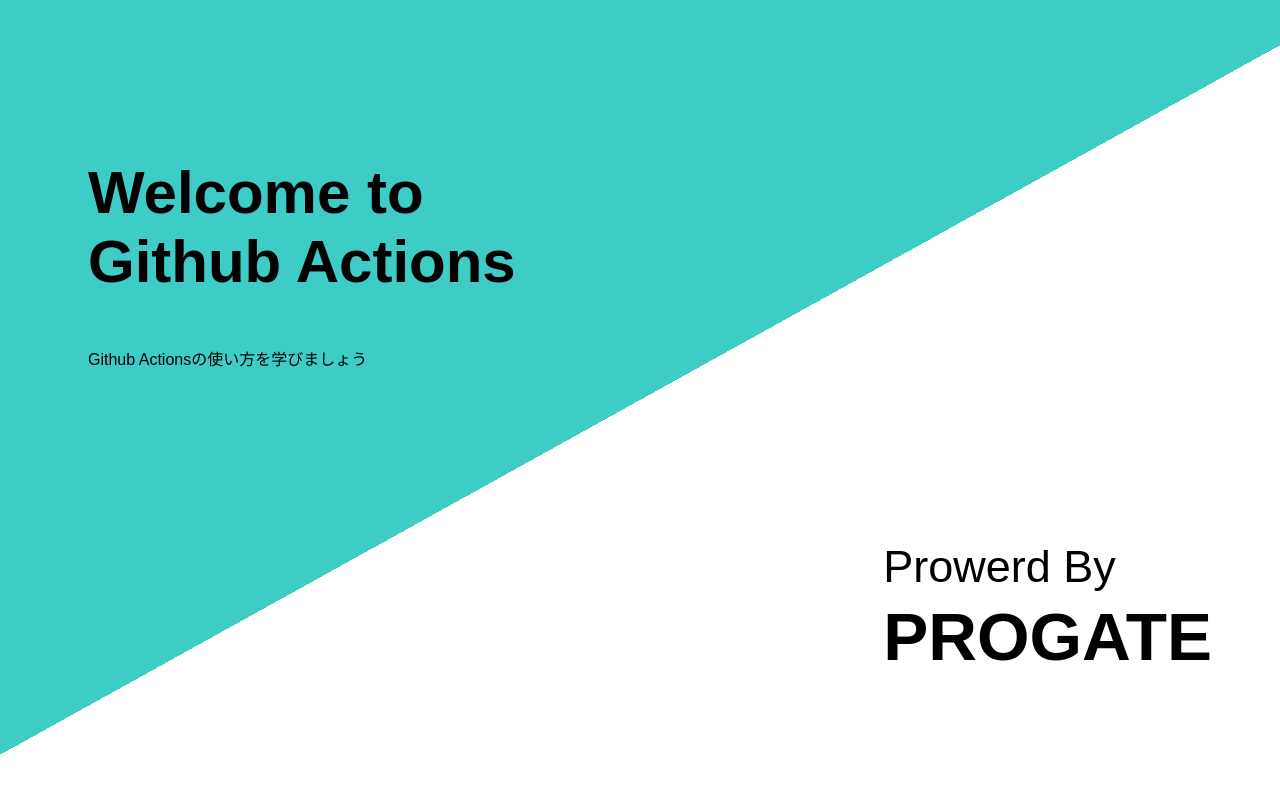
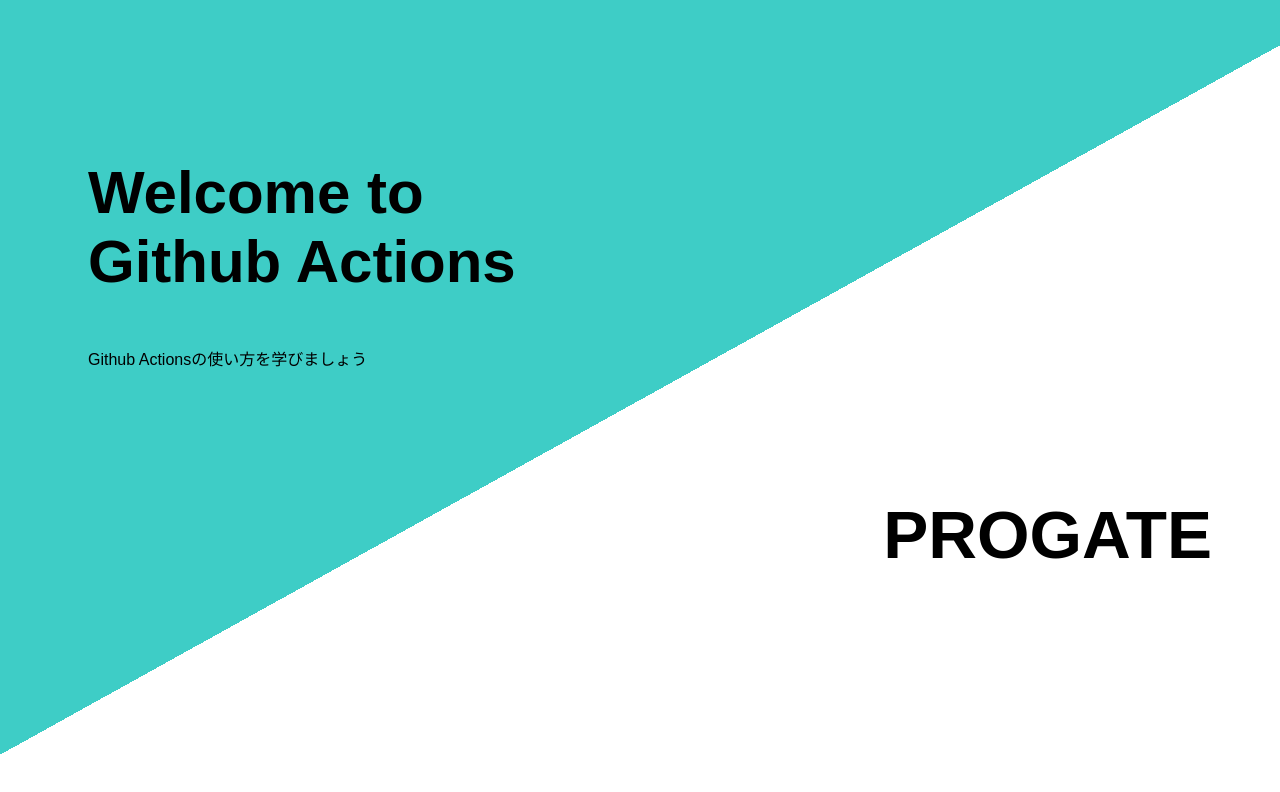
Before and after one commit to mono0218/GithubActions-S3, a plain HTML site: page index.html in a window 1280 px wide. Drawn offline with Linux system fonts and the light colour scheme.

Commit message:
Update index.html

```diff
--- a/index.html
+++ b/index.html
@@ -12,7 +12,6 @@
     </div>
 
     <div class="power">
-        <p>Prowerd By</p>
         <h2>PROGATE</h2>
     </div>
   </body>
```
